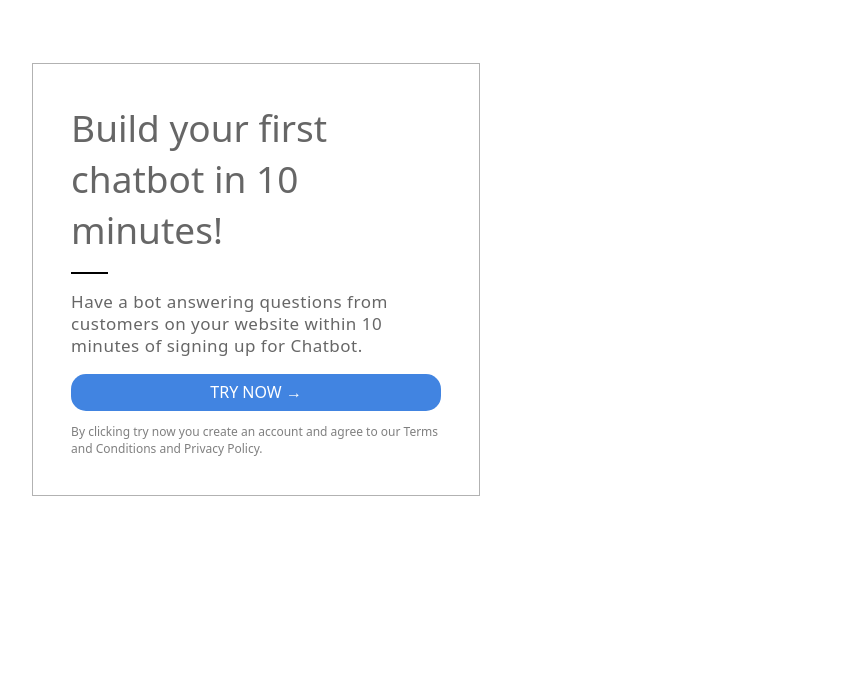
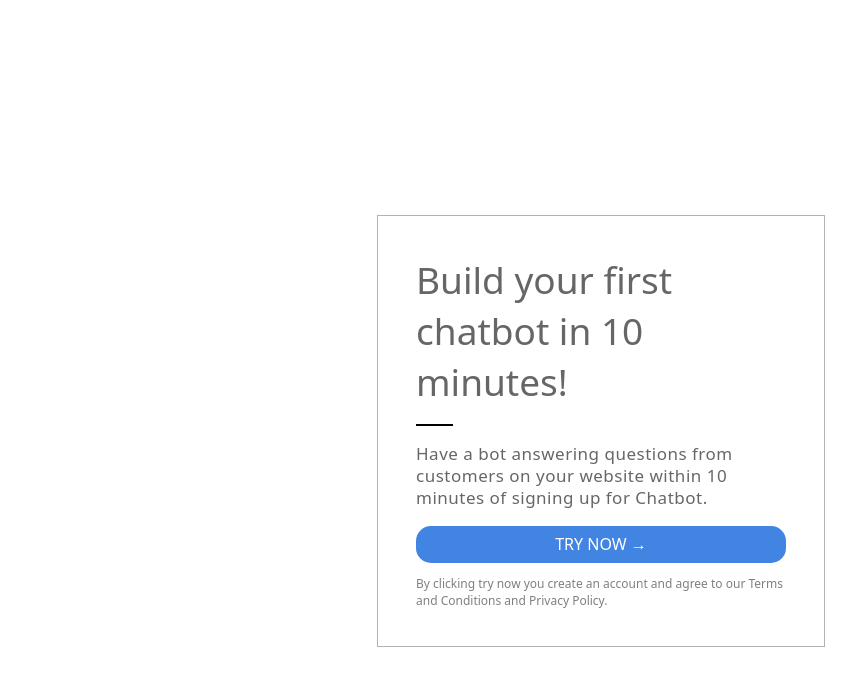
Before and after one commit to likhithag0328/html-css-call-to-action-card, a plain HTML site: page index.html in a window 1280 px wide. Shown: the whole page, without its empty margins (39-895 px from the left). Drawn offline with Linux system fonts and the light colour scheme.

Commit message:
changed position of card

```diff
--- a/index.html
+++ b/index.html
@@ -9,7 +9,7 @@
         font-weight: 200;
         border: 0.5px solid rgba(0, 0, 0, 0.3);
         padding: 3%;
-        margin: 5%;
+        margin: 17% auto;
       }
       h1 {
         font-size: 37px;
```
